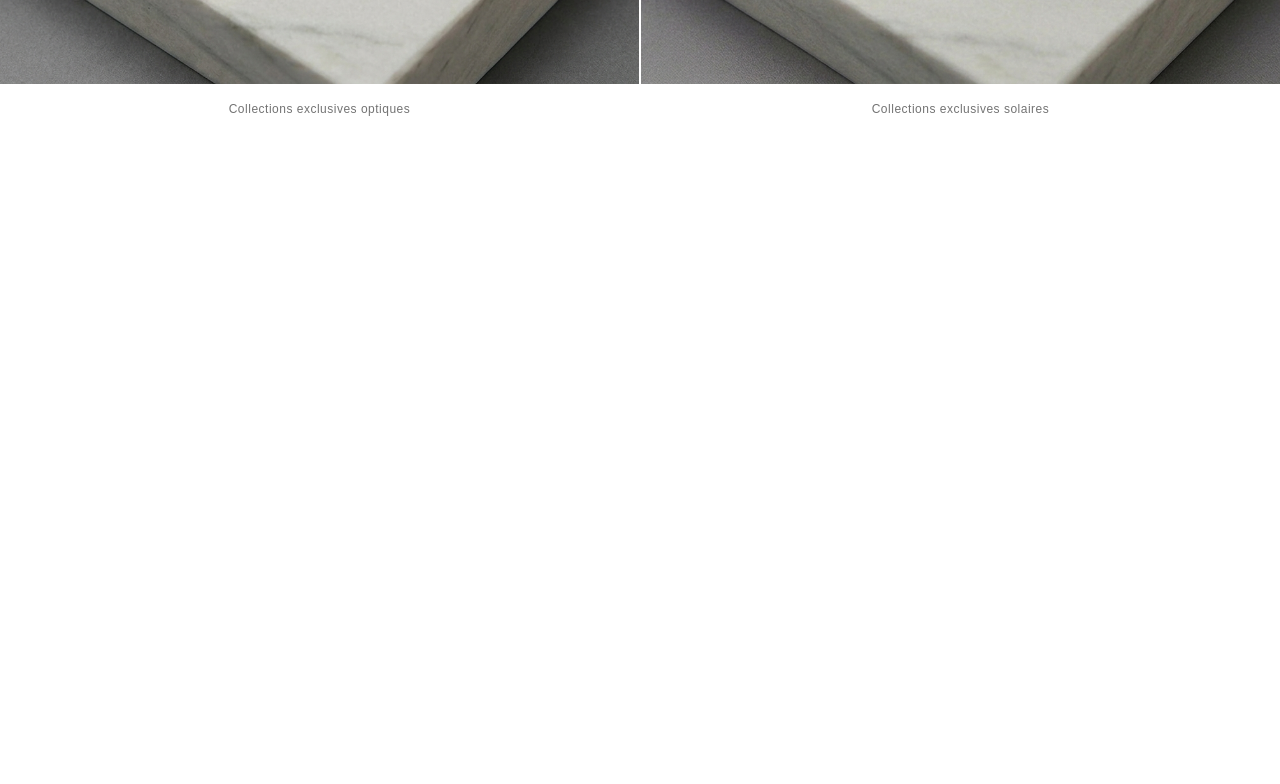
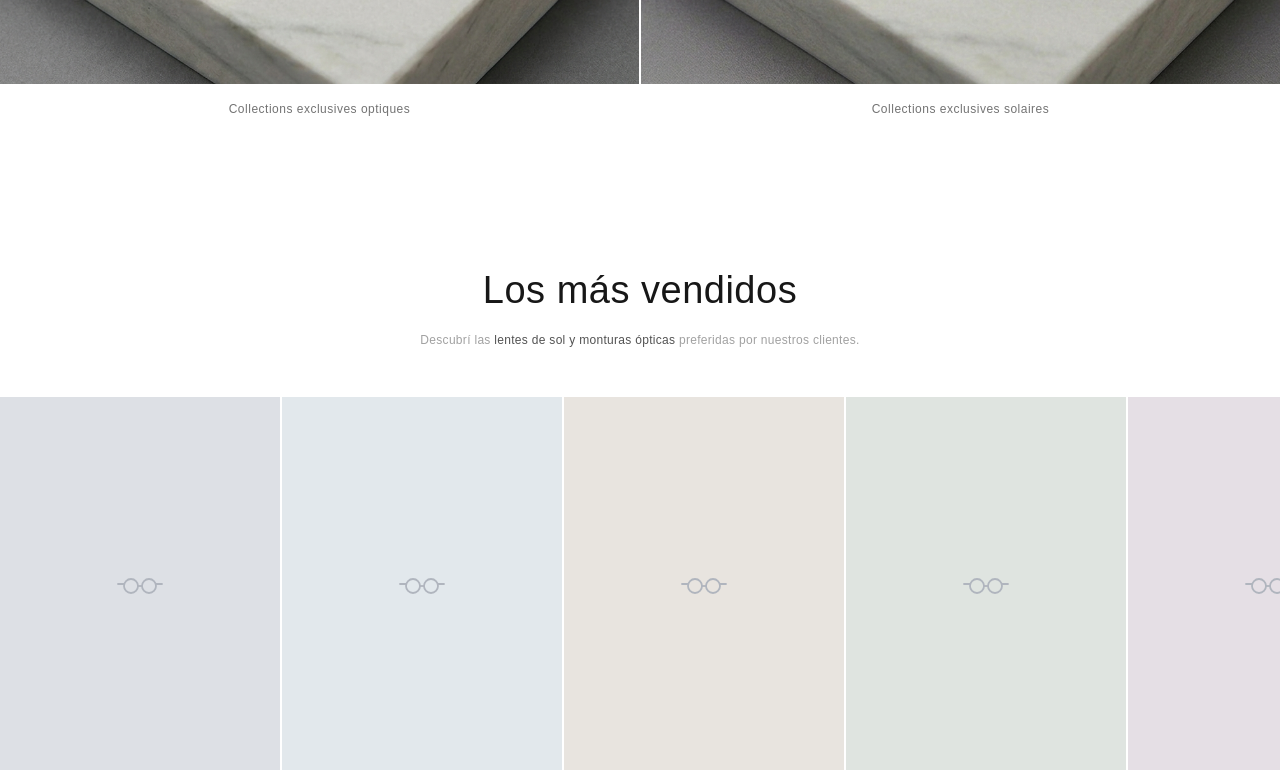
Before and after one commit to Goldfinch95/visione, a Next.js app: page / in a window 1280 px wide. Shown: the part 2000-2784 px from the top of the page. Before the commit the page ends 2198 px from the top, so only its background shows below. Built offline with nearby package versions, Linux system fonts and the light colour scheme.

Commit message:
trabajando en el carrousel de catalog

```diff
--- /dev/null
+++ b/app/catalog/components/Product_Card.tsx
@@ -0,0 +1,52 @@
+'use client'
+
+import Image from 'next/image'
+import { BestsellerCard } from '../types/product.types'
+import { formatARS } from '../helpers/format'
+
+interface BestsellerCardItemProps {
+  card: BestsellerCard
+}
+
+export function BestsellerCardItem({ card }: BestsellerCardItemProps) {
+  return (
+    <div className="flex-shrink-0 w-[280px] cursor-pointer group">
+      {/* Image */}
+      <div className={`relative w-full aspect-[3/4] overflow-hidden ${card.bgClass}`}>
+        <div className="w-full h-full transition-transform duration-[600ms] ease-[cubic-bezier(0.25,0.46,0.45,0.94)] group-hover:scale-[1.07] flex items-center justify-center">
+          {/* Reemplazá este bloque por tu <Image /> cuando tengas las imágenes */}
+          <svg width="64" height="64" viewBox="0 0 64 64" fill="none">
+            <ellipse cx="23" cy="34" rx="7" ry="7" fill="none" stroke="#b0b5be" strokeWidth="1.8" />
+            <ellipse cx="41" cy="34" rx="7" ry="7" fill="none" stroke="#b0b5be" strokeWidth="1.8" />
+            <line x1="30" y1="34" x2="34" y2="34" stroke="#b0b5be" strokeWidth="1.8" />
+            <line x1="10" y1="32" x2="16" y2="32" stroke="#b0b5be" strokeWidth="1.8" strokeLinecap="round" />
+            <line x1="48" y1="32" x2="54" y2="32" stroke="#b0b5be" strokeWidth="1.8" strokeLinecap="round" />
+          </svg>
+        </div>
+      </div>
+
+      {/* Info */}
+      <div className="pt-3 px-1">
+        <p className="font-raleway text-[11px] font-normal text-neutral-500 tracking-[0.3px] mb-1.5">
+          {card.name}
+        </p>
+        <div className="flex items-center gap-2">
+          {card.originalPrice && (
+            <span className="font-raleway text-[11px] font-light text-neutral-300 line-through">
+              {formatARS(card.originalPrice)}
+            </span>
+          )}
+          {card.originalPrice ? (
+            <span className="font-raleway text-[12px] font-semibold text-white bg-[#2a7a52] px-2 py-[2px] tracking-[0.3px]">
+              {formatARS(card.price)}
+            </span>
+          ) : (
+            <span className="font-raleway text-[12px] font-medium text-neutral-800">
+              {formatARS(card.price)}
+            </span>
+          )}
+        </div>
+      </div>
+    </div>
+  )
+}
--- /dev/null
+++ b/app/catalog/components/Product_Section.tsx
@@ -0,0 +1,27 @@
+'use client'
+
+import { BestsellersTrack } from './Product_Track'
+
+export function ProductSection() {
+  return (
+    <section className="w-full py-16 pb-14 bg-white overflow-hidden">
+
+      {/* Header */}
+      <div className="text-center mb-12 px-6">
+        <h2 className="font-cormorant text-[38px] font-normal text-neutral-900 mb-3 tracking-[0.5px]">
+          Los más vendidos
+        </h2>
+        <p className="font-raleway text-[12px] font-light text-neutral-400 tracking-[0.3px]">
+          Descubrí las{' '}
+          <strong className="font-medium text-neutral-600">
+            lentes de sol y monturas ópticas
+          </strong>{' '}
+          preferidas por nuestros clientes.
+        </p>
+      </div>
+
+      <BestsellersTrack />
+
+    </section>
+  )
+}
--- /dev/null
+++ b/app/catalog/components/Product_Track.tsx
@@ -0,0 +1,19 @@
+'use client'
+
+import { BestsellerCardItem } from './Product_Card'
+import { bestsellerCards } from '../data/product.data'
+
+export function BestsellersTrack() {
+  // Duplicamos el array para el loop infinito
+  const cards = [...bestsellerCards, ...bestsellerCards]
+
+  return (
+    <div className="w-full overflow-hidden">
+      <div className="flex gap-[2px] w-max animate-scroll-left hover:[animation-play-state:paused]">
+        {cards.map((card, i) => (
+          <BestsellerCardItem key={`${card.id}-${i}`} card={card} />
+        ))}
+      </div>
+    </div>
+  )
+}
--- /dev/null
+++ b/app/catalog/data/product.data.ts
@@ -0,0 +1,44 @@
+import { BestsellerCard } from '../types/product.types'
+
+export const bestsellerCards: BestsellerCard[] = [
+  {
+    id: 1,
+    name: 'Lentes de sol Gucci – GG1944',
+    bgClass: 'bg-[#dde0e5]',
+    price: 315000,
+    originalPrice: 420000,
+  },
+  {
+    id: 2,
+    name: 'Máscara de ski – MATT KEATON',
+    bgClass: 'bg-[#e2e8ec]',
+    price: 89000,
+  },
+  {
+    id: 3,
+    name: 'Montura Saint Laurent – SL 819',
+    bgClass: 'bg-[#e8e4df]',
+    price: 243000,
+    originalPrice: 405000,
+  },
+  {
+    id: 4,
+    name: 'Ray-Ban – RB3016 Clubmaster',
+    bgClass: 'bg-[#dfe4e0]',
+    price: 164000,
+    originalPrice: 218000,
+  },
+  {
+    id: 5,
+    name: 'Prada – PR 17WS Cinéma',
+    bgClass: 'bg-[#e5dfe5]',
+    price: 498000,
+  },
+  {
+    id: 6,
+    name: 'Dior – DiorBlackSuit R1I',
+    bgClass: 'bg-[#e0e5e8]',
+    price: 403000,
+    originalPrice: 539000,
+  },
+]
--- /dev/null
+++ b/app/catalog/helpers/format.ts
@@ -0,0 +1,3 @@
+export function formatARS(value: number): string {
+  return `$${value.toLocaleString('es-AR')}`
+}
--- a/app/page.tsx
+++ b/app/page.tsx
@@ -2,6 +2,7 @@ import {Navbar} from "@/app/navbar/components/Navbar"
 import { Hero } from "./hero/components/Hero";
 import { ModelsGrid } from "./fashion_model/components/Models_Grid";
 import { OutStandingSection } from "./outstanding/components/Images_Section";
+import { ProductSection } from "./catalog/components/Product_Section";
 
 export default function Home() {
   return (
@@ -10,6 +11,7 @@ export default function Home() {
       <Hero />
       <ModelsGrid />
       <OutStandingSection />
+      <ProductSection />
     </main>
   );
 }
```
Also changed, not shown: app/catalog/types/product.types.ts (added, +7 -0 lines).
